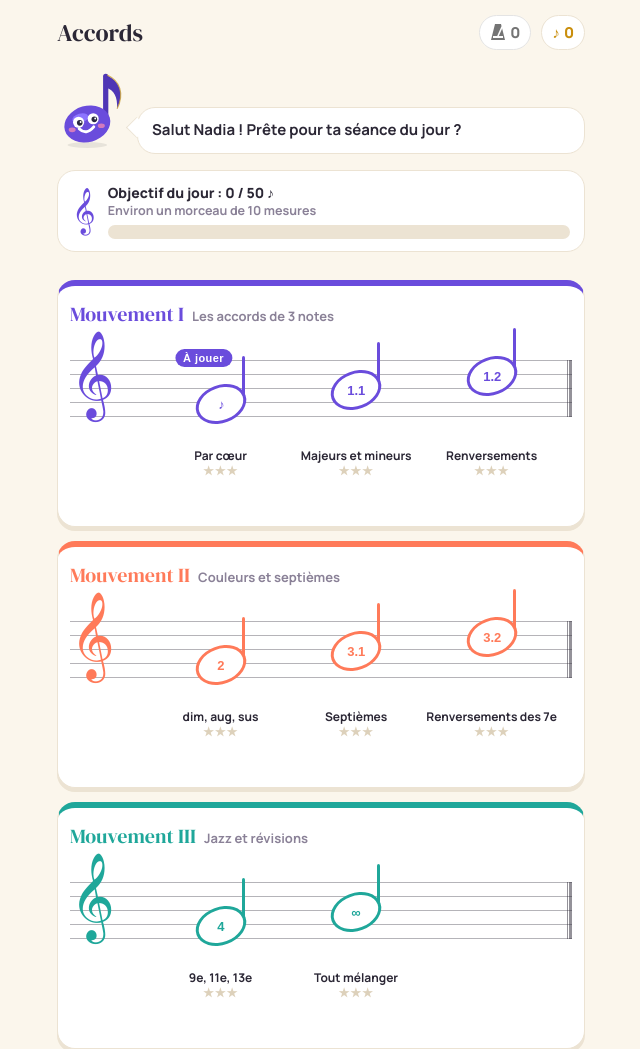
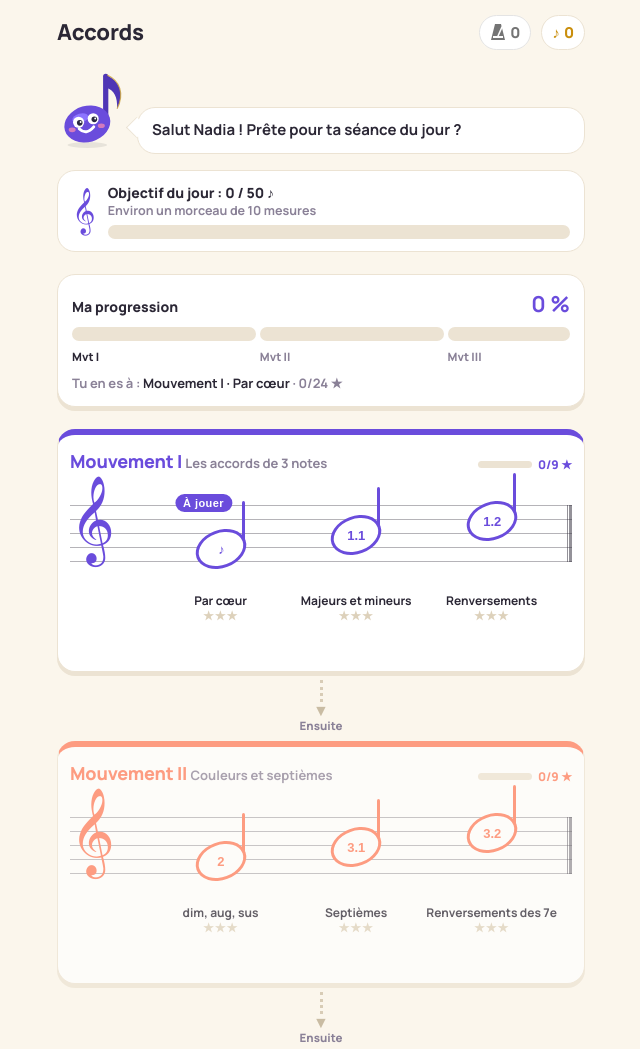
Before and after one commit to nadialemasle-design/accords-piano, a plain HTML site: page index.html in a window 1280 px wide. Shown: the top 1049 px of the page, without its empty margins (319-959 px from the left). Drawn offline with Linux system fonts and the light colour scheme.

Commit message:
Police simple et visualisation de la progression
Co-Authored-By: Claude Opus 5.5 <noreply@anthropic.com>
Claude-Session: https://claude.ai/code/session_01LaDuwJz2LeUg1j2HdJh9f2

```diff
--- a/index.html
+++ b/index.html
@@ -5,7 +5,7 @@
 <meta name="viewport" content="width=device-width,initial-scale=1">
 <title>Accords au piano – révisions par niveau</title>
 <link rel="preconnect" href="https://fonts.googleapis.com">
-<link href="https://fonts.googleapis.com/css2?family=DM+Serif+Display&family=Manrope:wght@500;600;700;800&display=swap" rel="stylesheet">
+<link href="https://fonts.googleapis.com/css2?family=Manrope:wght@500;600;700;800&display=swap" rel="stylesheet">
 <style>
 :root{
   --bg:#f6f4ff; --card:#fff; --ink:#2a2840; --muted:#8b87a3; --line:#e6e2f3;
@@ -325,6 +325,31 @@ header h1{font-size:24px}
 .tile:nth-child(1) .tv{color:var(--gold-d)} .tile:nth-child(2) .tv{color:var(--teal-d)} .tile:nth-child(3) .tv{color:var(--coral-d)}
 .newstar{background:#fff5dc;border-color:var(--gold)}
 .switch input:checked{background:var(--pri)}
+
+/* ===== Police simple + progression ===== */
+header h1,.question,.mcard .name,.end h2,.ex-title,.method h3,.mv-t,.sh-t{font-family:Manrope,system-ui,sans-serif;font-weight:800;letter-spacing:-.01em}
+header h1{font-size:22px}.question{font-size:28px}.question.sm{font-size:19px}.mcard .name{font-size:34px}.end h2{font-size:28px}.mv-t{font-size:18px}.sh-t{font-size:20px}
+.prog{background:var(--card);border:1px solid var(--line);border-radius:18px;padding:14px;margin-bottom:16px;box-shadow:0 4px 0 var(--line)}
+.prog-h{display:flex;justify-content:space-between;align-items:baseline;font-weight:800;font-size:14px;margin-bottom:8px}
+.prog-h b{font-size:22px;color:var(--pri)}
+.track{display:grid;grid-template-columns:3fr 3fr 2fr;gap:4px;margin-bottom:8px}
+.track div{height:14px;border-radius:8px;background:var(--line);overflow:hidden}
+.track i{display:block;height:100%;border-radius:8px;transition:width .5s}
+.track div:nth-child(1) i{background:var(--pri)}.track div:nth-child(2) i{background:var(--coral)}.track div:nth-child(3) i{background:var(--teal)}
+.steps{display:grid;grid-template-columns:3fr 3fr 2fr;gap:4px;font-size:11.5px;font-weight:800;color:var(--muted)}
+.steps span.on{color:var(--ink)}
+.prog-now{margin-top:10px;font-size:13px;font-weight:700;color:var(--muted)}
+.prog-now b{color:var(--ink)}
+.mv-h{justify-content:space-between}
+.mv-p{display:flex;align-items:center;gap:6px;font-size:12px;font-weight:800;color:var(--mc);margin-left:auto}
+.mv-p .mini{width:54px;height:7px;border-radius:5px;background:var(--line);overflow:hidden}
+.mv-p .mini i{display:block;height:100%;background:var(--mc)}
+.move.done{box-shadow:0 4px 0 var(--mc)}
+.move.later{opacity:.72}
+.link{display:flex;flex-direction:column;align-items:center;margin:-6px 0 8px;color:var(--muted);font-size:11.5px;font-weight:800}
+.link .dash{width:0;height:22px;border-left:3px dotted #d8ccb6}
+.link .arr{font-size:16px;line-height:1;color:#c9bca3}
+.link.open .dash{border-left-color:var(--gold)} .link.open .arr{color:var(--gold-d)}
 </style>
 </head>
 <body>
@@ -342,6 +367,7 @@ header h1{font-size:24px}
       <div class="goalic">𝄞</div>
       <div class="gt"><span id="goalTxt"></span><small id="goalSub"></small><div class="pbar"><i id="goalBar"></i></div></div>
     </div>
+    <div class="prog" id="prog"></div>
     <div class="path" id="path"></div>
     <div class="settings">
       <label class="switch">Afficher le nom des touches blanches<input type="checkbox" id="optNames"></label>
@@ -739,6 +765,15 @@ function renderHome(){
   $('#optNames').checked=DATA.opts.names; $('#optNat').checked=DATA.opts.naturals;
   let nextSet=false;
   const XS=[30,57,84], YS=[74,60,46];
+  const starsOf=id=>id==='memo'?memoStars():(DATA.stars[id]||0);
+  const mvStats=MOVES.map(mv=>{const got=mv.ids.reduce((s,id)=>s+starsOf(id),0);return {got,max:mv.ids.length*3}});
+  const totGot=mvStats.reduce((s,m)=>s+m.got,0), totMax=mvStats.reduce((s,m)=>s+m.max,0);
+  let curMv=mvStats.findIndex(m=>m.got<m.max); if(curMv<0)curMv=MOVES.length-1;
+  const curId=MOVES.flatMap(m=>m.ids).find(id=>starsOf(id)<3);
+  $('#prog').innerHTML=`<div class="prog-h"><span>Ma progression</span><b>${Math.round(totGot/totMax*100)} %</b></div>
+    <div class="track">${mvStats.map(m=>`<div><i style="width:${m.got/m.max*100}%"></i></div>`).join('')}</div>
+    <div class="steps">${MOVES.map((m,i)=>`<span class="${i<=curMv?'on':''}">${m.t.replace('Mouvement','Mvt')}</span>`).join('')}</div>
+    <div class="prog-now">${curId?`Tu en es à : <b>${MOVES[curMv].t} · ${SHORT[curId]}</b> · ${totGot}/${totMax} ★`:'<b>Partition complète !</b> Toutes les étoiles sont à toi ★'}</div>`;
   $('#path').innerHTML=MOVES.map((mv,mi)=>{
     let notes='',labels='';
     mv.ids.forEach((id,j)=>{
@@ -750,8 +785,10 @@ function renderHome(){
       notes+=`<button class="${cls}" data-id="${id}" style="left:${XS[j]}%;top:${YS[j]}px" aria-label="${lbl}">${tag}<span class="stem"></span><span class="head"><b>${badge}</b></span></button>`;
       labels+=`<div class="plabel" data-id="${id}" style="left:${XS[j]}%">${SHORT[id]}<div class="st">${'★'.repeat(stars)}<s>${'★'.repeat(3-stars)}</s></div></div>`;
     });
-    return `<div class="move m${mi+1}"><div class="mv-h"><span class="mv-t">${mv.t}</span><span class="mv-s">${mv.s}</span></div>
-      <div class="staff"><div class="lines"></div><div class="clef">𝄞</div><div class="bar"></div>${notes}</div><div class="plabels">${labels}</div></div>`;
+    const ms=mvStats[mi], st=ms.got>=ms.max?' done':mi>curMv?' later':'';
+    const link=mi<MOVES.length-1?`<div class="link${mi<curMv?' open':''}"><div class="dash"></div><div class="arr">▼</div>${mi<curMv?'Débloqué':'Ensuite'}</div>`:'';
+    return `<div class="move m${mi+1}${st}"><div class="mv-h"><div><span class="mv-t">${mv.t}</span> <span class="mv-s">${mv.s}</span></div><div class="mv-p"><div class="mini"><i style="width:${ms.got/ms.max*100}%"></i></div>${ms.got}/${ms.max} ★</div></div>
+      <div class="staff"><div class="lines"></div><div class="clef">𝄞</div><div class="bar"></div>${notes}</div><div class="plabels">${labels}</div></div>${link}`;
   }).join('');
   document.querySelectorAll('#path .pnote,#path .plabel').forEach(b=>b.onclick=()=>{ac();b.dataset.id==='memo'?openMemo():openLevel(b.dataset.id)});
 }
```
